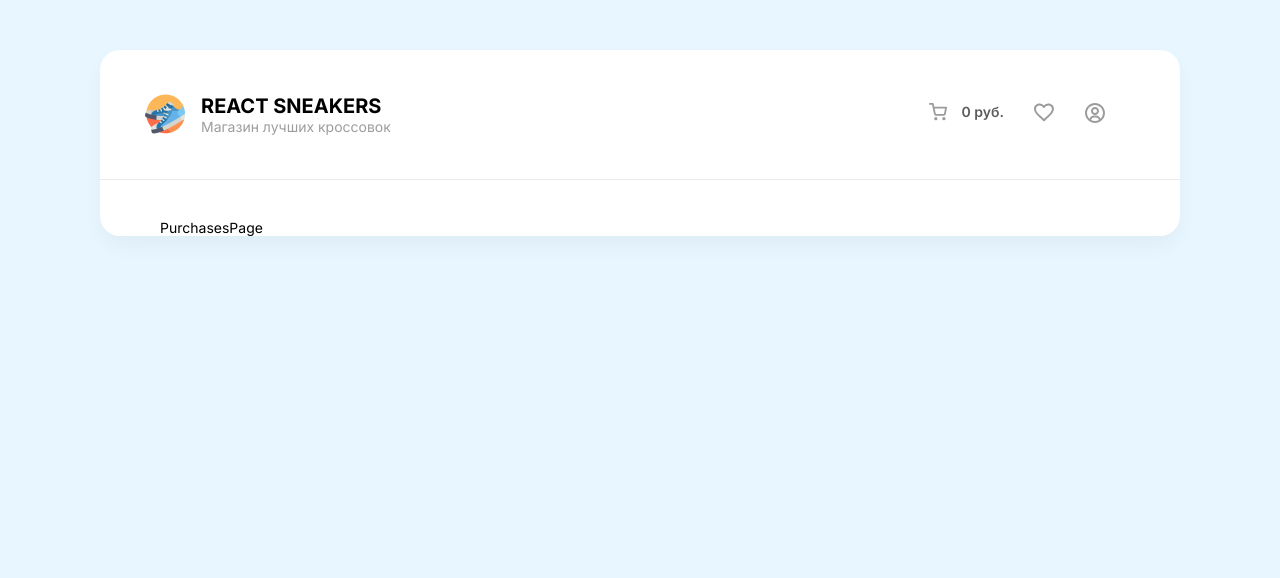
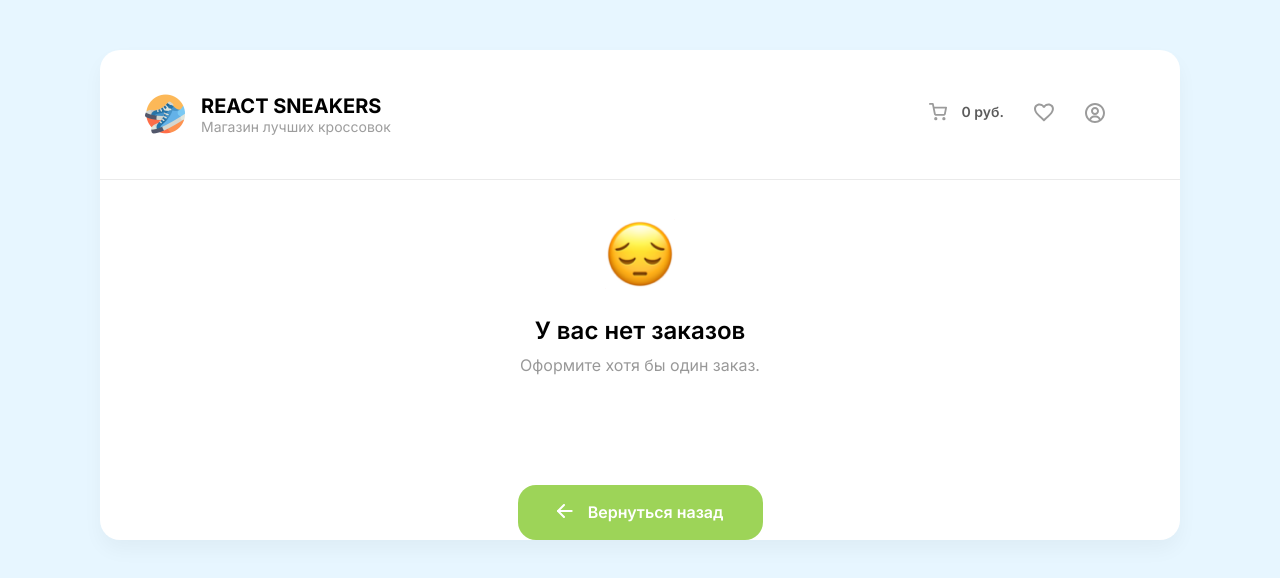
Before and after one commit to s1i1/React-Sneakers, a React (Create React App) app: page /purchases in a window 1280 px wide. Shown: the top 578 px of the page. Built offline with nearby package versions, Linux system fonts and the light colour scheme; no server answers.

Commit message:
Сверстал purchases. Логика тестовая!

```diff
--- a/src/App.js
+++ b/src/App.js
@@ -150,7 +150,15 @@ function App() {
                 onFavorite={(obj) => onAddToFavorite(obj)}
               />
             } />
-            <Route path="/purchases" element={<PurchasesPage />} />
+            <Route path="/purchases" element={<PurchasesPage
+              cardItems={cardItems}
+              favoriteItems={favoriteItems}
+              productData={favoriteData}
+              onPlus={(obj) => onAddToCart(obj)}
+              onDelete={handlerClickDeleteCard}
+              onDeleteFavorite={handlerClickDeleteFavorite}
+              onFavorite={(obj) => onAddToFavorite(obj)}
+            />} />
           </Routes>
         </div>
       </main>
--- /dev/null
+++ b/src/components/Purchases/Purchases.module.scss
@@ -0,0 +1,75 @@
+.header {
+    display: flex;
+    margin: 0 0 7px 0;
+
+    &__image {
+        padding: 0 21px 0 0;
+        cursor: pointer;
+    }
+}
+
+.empty {
+    display: flex;
+    flex-direction: column;
+    justify-content: center;
+    text-align: center;
+
+    &__emoji {
+        margin: 0 0 24px 0;
+    }
+
+    &__header {
+        margin: 0 0 70px 0;
+        &_title {
+            font-weight: 600;
+            font-size: 24px;
+            line-height: 29px;
+            padding: 0 0 11px 0;
+        }
+
+        &_subtitle {
+            font-size: 16px;
+            line-height: 19px;
+            opacity: 0.4;
+        }
+    }
+
+    &__button {
+        display: flex;
+        justify-content: center;
+        align-items: center;
+        align-self: center;
+        width: 245px;
+        height: 55px;
+        background: #9dd458;
+        border-radius: 18px;
+        margin: 40px 0 0 0;
+        text-decoration: none;
+        cursor: pointer;
+
+        transition: 200ms ease-in-out;
+
+        &:hover {
+            background: #aef755;
+        }
+        &:active {
+            img {
+                transition: 200ms ease-in-out;
+                transform: translateX(-15px);
+            }
+        }
+
+        &_image {
+        }
+
+        &_text {
+            p {
+                font-weight: 600;
+                font-size: 16px;
+                line-height: 19px;
+                color: #ffffff;
+                padding: 0 0 0 15px;
+            }
+        }
+    }
+}
--- /dev/null
+++ b/src/components/Purchases/PurchasesEmpty.jsx
@@ -0,0 +1,31 @@
+import React from 'react';
+import { Link } from 'react-router-dom';
+import styles from './Purchases.module.scss';
+
+const PurchasesEmpty = () => {
+    return (
+        <div className={styles.empty}>
+            <div className={styles.empty__emoji}>
+                <img width={'70px'} height={'70px'} src='./img/main/favorite/emoji-purchases.png' alt='emoji' />
+            </div>
+            <div className={styles.empty__header}>
+                <div className={styles.empty__header_title}>
+                    У вас нет заказов
+                </div>
+                <div className={styles.empty__header_subtitle}>
+                    Оформите хотя бы один заказ.
+                </div>
+            </div>
+            <Link to="/" className={styles.empty__button}>
+                <div className={styles.empty__button_image}>
+                    <img src='./img/main/basket/arrow-left.svg' alt='arrow-left' />
+                </div>
+                <div className={styles.empty__button_text}>
+                    <p>Вернуться назад</p>
+                </div>
+            </Link>
+        </div>
+    )
+}
+
+export default PurchasesEmpty;
--- /dev/null
+++ b/src/components/Purchases/index.jsx
@@ -0,0 +1,38 @@
+import React from 'react';
+import { Link } from 'react-router-dom';
+import styles from './Purchases.module.scss';
+import ContentCards from '../ContentCards';
+
+const Purchases = ({
+    cardItems,
+    favoriteItems,
+    productData,
+    onPlus,
+    onDelete,
+    onDeleteFavorite,
+    onFavorite
+}) => {
+    return (
+        <>
+            <div className={styles.header}>
+                <Link to="/" className={styles.header__image}>
+                    <img src='./img/main/favorite/get-back-arrow.svg' alt='get-back-arrow' />
+                </Link>
+                <h1>Мои покупки</h1>
+            </div>
+            <div className='content__cards'>
+                <ContentCards
+                    cardItems={cardItems}
+                    productData={productData}
+                    favoriteItems={favoriteItems}
+                    onPlus={onPlus}
+                    onDelete={onDelete}
+                    onDeleteFavorite={onDeleteFavorite}
+                    onFavorite={onFavorite}
+                />
+            </div>
+        </>
+    )
+}
+
+export default Purchases;
--- a/src/pages/PurchasesPage.jsx
+++ b/src/pages/PurchasesPage.jsx
@@ -1,9 +1,29 @@
-import React from 'react'
+import React from 'react';
+import PurchasesEmpty from '../components/Purchases/PurchasesEmpty';
+import Purchases from '../components/Purchases';
 
-const PurchasesPage = () => {
+const PurchasesPage = ({
+    cardItems,
+    favoriteItems,
+    productData,
+    onPlus,
+    onDelete,
+    onDeleteFavorite,
+    onFavorite
+}) => {
     return (
-        <div>PurchasesPage</div>
+        productData.length == 0 ?
+            <PurchasesEmpty /> :
+            <Purchases
+                cardItems={cardItems}
+                favoriteItems={favoriteItems}
+                productData={productData}
+                onPlus={onPlus}
+                onDelete={onDelete}
+                onDeleteFavorite={onDeleteFavorite}
+                onFavorite={onFavorite}
+            />
     )
 }
 
-export default PurchasesPage
+export default PurchasesPage;
```
Also changed, not shown: public/img/main/favorite/emoji-purchases.png (added).
